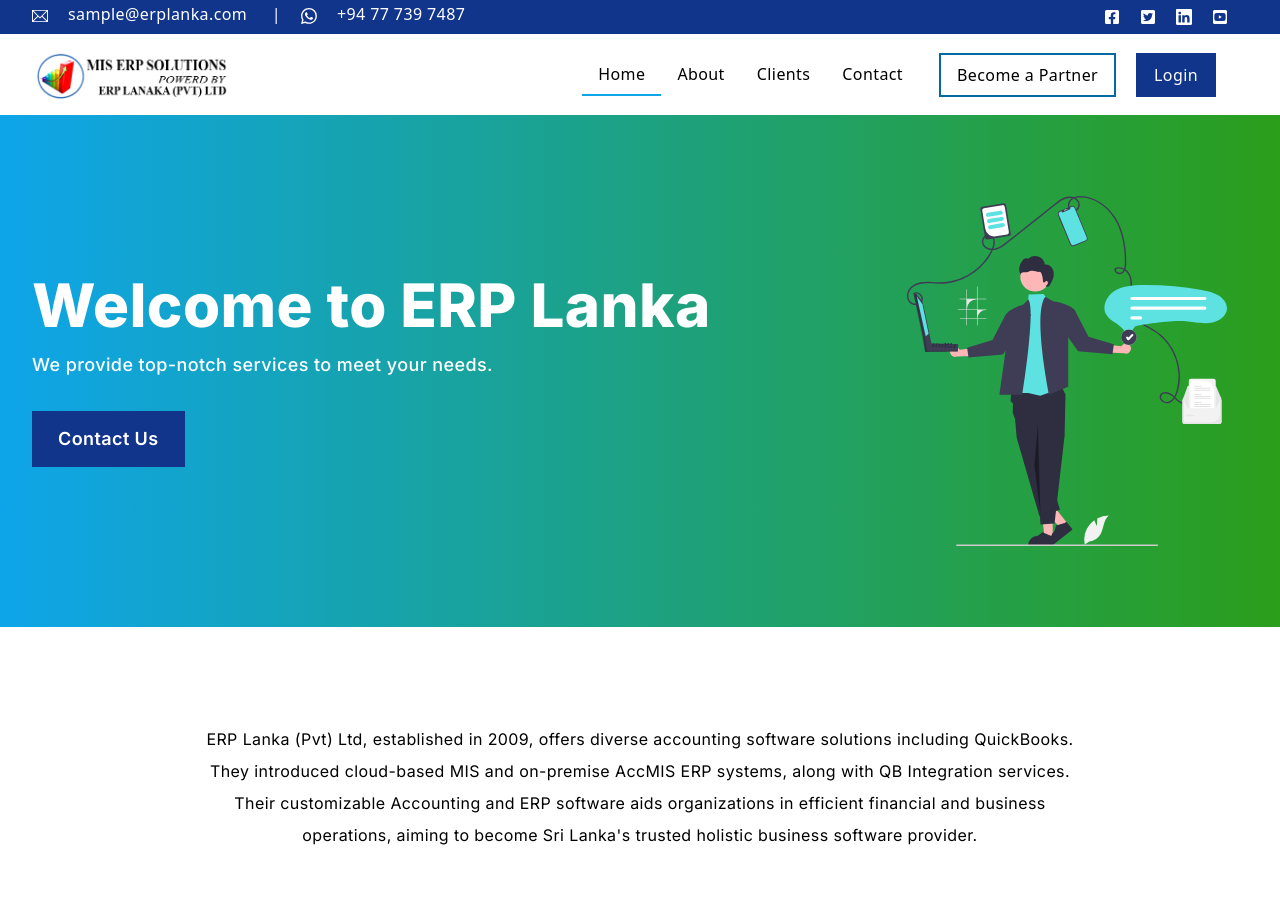
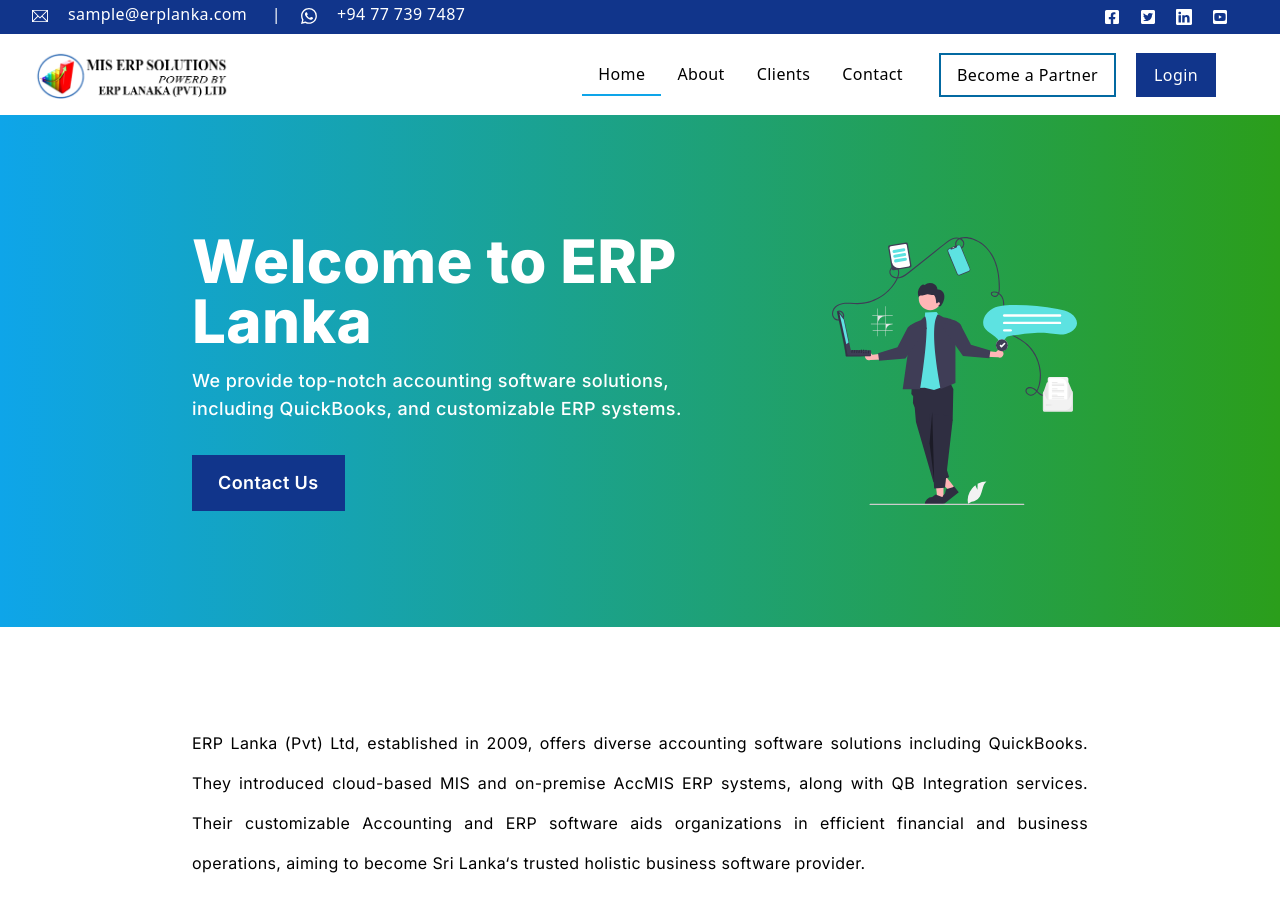
Before and after one commit to mhperera/PF_ERPLanka, a Next.js app: page / in a window 1280 px wide. Shown: the top 912 px of the page. Built offline with nearby package versions, Linux system fonts and the light colour scheme.

Commit message:
style the paragraph

```diff
--- a/src/components/template/Hero.js
+++ b/src/components/template/Hero.js
@@ -4,13 +4,13 @@
 
 const Hero = () => {
 	return (
-		<section className="bg-cover bg-center bg-gradient-to-r from-primary to-secondary h-128 relative flex items-center !-mx-24">
-			<div className="container mx-auto px-8 text-left relative z-10 w-2/3">
+		<section className="bg-cover bg-center bg-gradient-to-r from-primary to-secondary h-128 relative flex items-center !-mx-24 !px-48 !gap-24">
+			<div className="container mx-auto text-left relative z-10 w-2/3">
 				<h1 className="text-4xl sm:text-5xl md:text-6xl font-extrabold text-white leading-tight">
 					Welcome to ERP Lanka
 				</h1>
 				<p className="mt-4 text-lg text-white font-medium">
-					We provide top-notch services to meet your needs.
+					We provide top-notch  accounting software solutions, including QuickBooks, and customizable ERP systems.
 				</p>
 				<div className="mt-8">
 					<Button
--- a/src/pages/index.js
+++ b/src/pages/index.js
@@ -1,13 +1,22 @@
-import Hero from "@/components/template/Hero"
-import Section from "@/components/ui/Section";
+import Hero from '@/components/template/Hero';
+import Section from '@/components/ui/Section';
 
 export default function Home() {
-  return (
-    <>
-      <Hero />
-      <Section heading=''>
-          <p className="text-center">ERP Lanka (Pvt) Ltd, established in 2009, offers diverse accounting software solutions including QuickBooks. They introduced cloud-based MIS and on-premise AccMIS ERP systems, along with QB Integration services. Their customizable Accounting and ERP software aids organizations in efficient financial and business operations, aiming to become Sri Lanka's trusted holistic business software provider.</p>
-      </Section>
-    </>
-  )
+	return (
+		<>
+			<Hero />
+			<Section heading="">
+				<p className="text-justify">
+					ERP Lanka (Pvt) Ltd, established in 2009, offers diverse
+					accounting software solutions including QuickBooks. They
+					introduced cloud-based MIS and on-premise AccMIS ERP
+					systems, along with QB Integration services. Their
+					customizable Accounting and ERP software aids organizations
+					in efficient financial and business operations, aiming to
+					become Sri Lanka&lsquo;s trusted holistic business software
+					provider.
+				</p>
+			</Section>
+		</>
+	);
 }
--- a/src/styles/globals.css
+++ b/src/styles/globals.css
@@ -15,5 +15,7 @@
 }
 
 p{
-    @apply leading-8;
+    @apply leading-10;
+    /* text-justify: distribute; */
+    text-justify: inter-character;
 }
```
